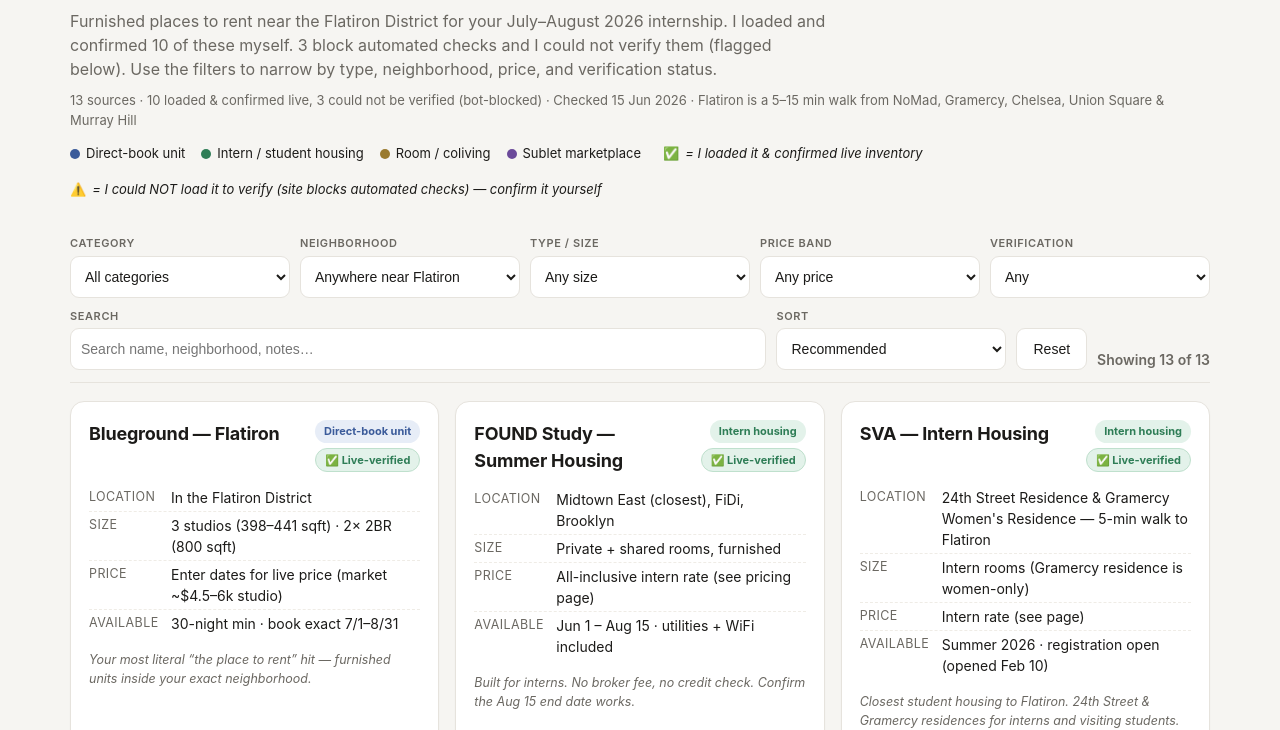
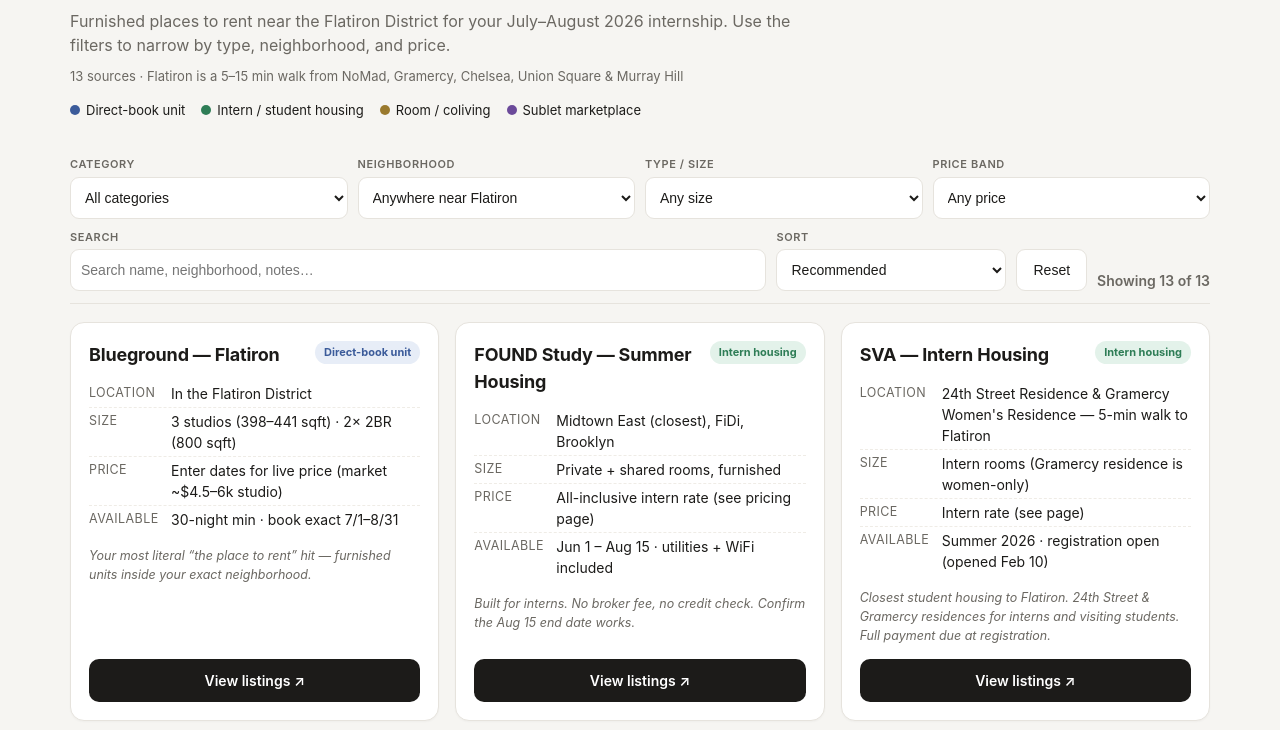
Before and after one commit to CooptownTrain/flatiron-summer-rentals, a plain HTML site: page index.html in a window 1280 px wide. Shown: the part 70-800 px from the top of the page. Drawn offline with Linux system fonts and the light colour scheme.

Commit message:
Remove verification status labels from page (badges, legend, filter, caveat)

```diff
--- a/index.html
+++ b/index.html
@@ -77,18 +77,16 @@
     <div style="display:flex;justify-content:space-between;align-items:start;gap:12px">
       <div>
         <h1>Flatiron Summer Rentals</h1>
-        <p class="sub">Furnished places to rent near the Flatiron District for your July–August 2026 internship. I loaded and confirmed 10 of these myself. 3 block automated checks and I could not verify them (flagged below). Use the filters to narrow by type, neighborhood, price, and verification status.</p>
+        <p class="sub">Furnished places to rent near the Flatiron District for your July–August 2026 internship. Use the filters to narrow by type, neighborhood, and price.</p>
       </div>
       <button class="print" onclick="window.print()">Print / PDF</button>
     </div>
-    <div class="meta">13 sources · 10 loaded &amp; confirmed live, 3 could not be verified (bot-blocked) · Checked 15 Jun 2026 · Flatiron is a 5–15 min walk from NoMad, Gramercy, Chelsea, Union Square &amp; Murray Hill</div>
+    <div class="meta">13 sources · Flatiron is a 5–15 min walk from NoMad, Gramercy, Chelsea, Union Square &amp; Murray Hill</div>
     <div class="legend">
       <span><span class="dot" style="background:var(--direct)"></span> Direct-book unit</span>
       <span><span class="dot" style="background:var(--intern)"></span> Intern / student housing</span>
       <span><span class="dot" style="background:var(--share)"></span> Room / coliving</span>
       <span><span class="dot" style="background:var(--market)"></span> Sublet marketplace</span>
-      <span style="margin-left:6px">✅ <em>= I loaded it &amp; confirmed live inventory</em></span>
-      <span>⚠️ <em>= I could NOT load it to verify (site blocks automated checks) — confirm it yourself</em></span>
     </div>
   </header>
 
@@ -131,12 +129,6 @@
           <option value="mid">$$ Mid — $2k–4k/mo</option>
           <option value="premium">$$$ Premium — $4k+/mo</option>
         </select></div>
-      <div class="field"><label>Verification</label>
-        <select id="f-val">
-          <option value="any">Any</option>
-          <option value="live">✅ Live-verified</option>
-          <option value="platform">⚠️ Couldn't verify</option>
-        </select></div>
     </div>
     <div class="row2">
       <div class="field"><label>Search</label>
@@ -161,7 +153,6 @@
     <ul>
       <li><strong>Move fast.</strong> Every page above loads with real inventory, but <em>individual</em> apartments turn over daily in NYC summer-intern season. A specific unit you like today may be gone next week.</li>
       <li><strong>Student / intern housing usually ends ~Aug 15.</strong> If your internship runs to the end of August, confirm the exact end date with FOUND, EHS, or SVA before booking — you may need a few extra nights elsewhere.</li>
-      <li><strong>⚠️ Three sources I could not verify</strong> (Leasebreak, Furnished Finder, Outpost Club): every automated check I ran was blocked (HTTP 403), so I have not personally confirmed these load. They're well-known NYC rental platforms that show up in search with live inventory, but open them yourself before relying on them.</li>
       <li><strong>NYU Summer Housing is closed</strong> to non-NYU-affiliated interns for 2026, so it's left off this list.</li>
       <li><strong>Prices</strong> are the actual ranges each site showed on 15 Jun 2026, or noted as "enter dates." Treat them as starting points, not quotes.</li>
     </ul>
@@ -266,21 +257,20 @@
 const els = {
   cat:document.getElementById("f-cat"), loc:document.getElementById("f-loc"),
   size:document.getElementById("f-size"), price:document.getElementById("f-price"),
-  val:document.getElementById("f-val"), search:document.getElementById("f-search"),
+  search:document.getElementById("f-search"),
   sort:document.getElementById("f-sort"), grid:document.getElementById("grid"),
   empty:document.getElementById("empty"), count:document.getElementById("count")
 };
 
 function render(){
   const fCat=els.cat.value, fLoc=els.loc.value, fSize=els.size.value,
-        fPrice=els.price.value, fVal=els.val.value, q=els.search.value.trim().toLowerCase();
+        fPrice=els.price.value, q=els.search.value.trim().toLowerCase();
 
   let rows = DATA.filter(d=>{
     if(fCat!=="any" && d.cat!==fCat) return false;
     if(fLoc!=="any" && !(d.locTags.includes(fLoc) || d.locTags.includes("citywide"))) return false;
     if(fSize!=="any" && !d.sizeTags.includes(fSize)) return false;
     if(fPrice!=="any" && band(d.priceMin)!==fPrice) return false;
-    if(fVal!=="any" && d.val!==fVal) return false;
     if(q){
       const hay=(d.name+" "+d.loc+" "+d.size+" "+d.price+" "+d.note).toLowerCase();
       if(!hay.includes(q)) return false;
@@ -300,7 +290,6 @@
         <h3>${d.name}</h3>
         <div class="badges">
           <span class="badge ${CATCLASS[d.cat]}">${CATLABEL[d.cat]}</span>
-          <span class="badge ${d.val==="live"?"b-live":"b-platform"}">${d.val==="live"?"✅ Live-verified":"⚠️ Couldn't verify"}</span>
         </div>
       </div>
       <div class="rows">
@@ -319,11 +308,11 @@
 
 function resetAll(){
   els.cat.value="any"; els.loc.value="any"; els.size.value="any";
-  els.price.value="any"; els.val.value="any"; els.search.value=""; els.sort.value="rec";
+  els.price.value="any"; els.search.value=""; els.sort.value="rec";
   render();
 }
 
-["cat","loc","size","price","val","sort"].forEach(k=>els[k].addEventListener("change",render));
+["cat","loc","size","price","sort"].forEach(k=>els[k].addEventListener("change",render));
 els.search.addEventListener("input",render);
 render();
 </script>
```
